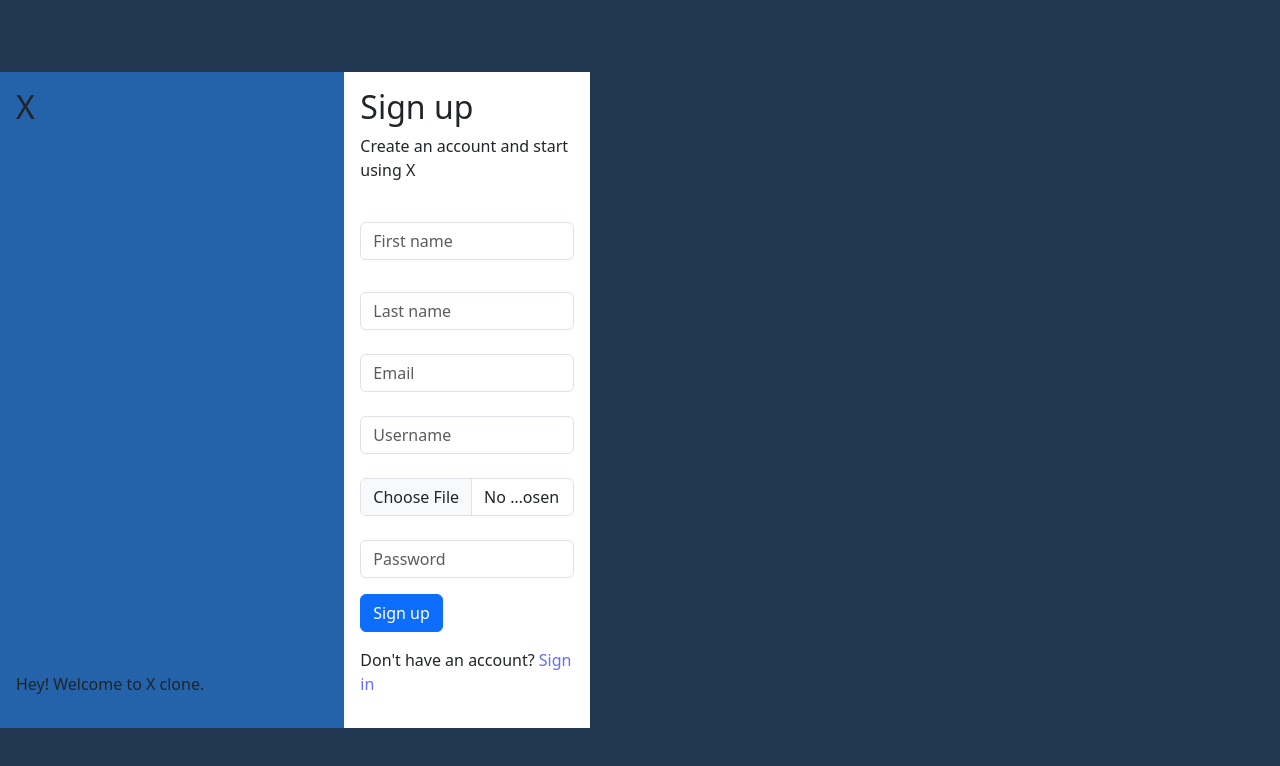
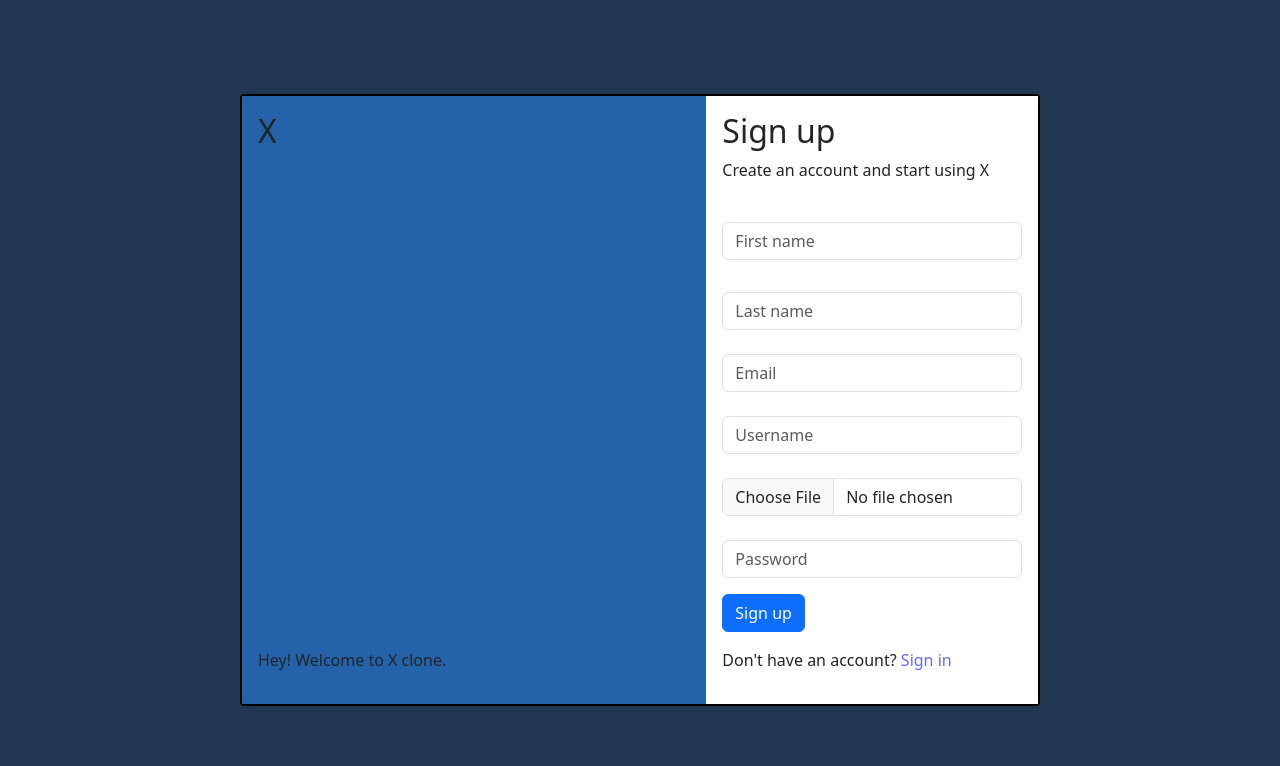
Before and after one commit to SebaPrado/proyectoFinalTwiter, a React (Vite) app: page /registro in a window 1280 px wide. Shown: the top 766 px of the page. Built offline with nearby package versions, Linux system fonts and the light colour scheme.

Commit message:
Size login

```diff
--- a/src/App.css
+++ b/src/App.css
@@ -40,6 +40,15 @@
   border-radius: 4px;
   margin-top: 135px;
   margin-bottom: 135px;
+  max-width: 600px;
+}
+
+.contenedor {
+  display: flex;
+  width: 100vw;
+  height: 100vh;
+  justify-content: center;
+  align-items: center;
 }
 
 .signUp-both-sides {
@@ -47,6 +56,7 @@
   border-radius: 4px;
   margin-top: 42px;
   margin-bottom: 42px;
+  max-width: 800px;
 }
 
 .links {
--- a/src/components/Login.jsx
+++ b/src/components/Login.jsx
@@ -38,6 +38,7 @@
   };
 
   return (
+    <div className="contenedor">
       <div className="container login-both-sides">
         <div className="row">
           <div className="col-7 login-left-side d-none d-md-flex p-3">
@@ -88,6 +89,7 @@
           </div>
         </div>
       </div>
+    </div>
   );
 }
 
--- a/src/components/Registro.jsx
+++ b/src/components/Registro.jsx
@@ -34,7 +34,8 @@
 
   return (
     <>
-      <div className="container">
+      <div className="contenedor">
+        <div className="container signUp-both-sides">
           <div className="row">
             <div className="col-7 login-left-side d-none d-md-flex p-3">
               <h2>X</h2>
@@ -123,6 +124,7 @@
             </div>
           </div>
         </div>
+      </div>
     </>
   );
 }
```
Lines whose indentation alone changed are shown as unchanged.
